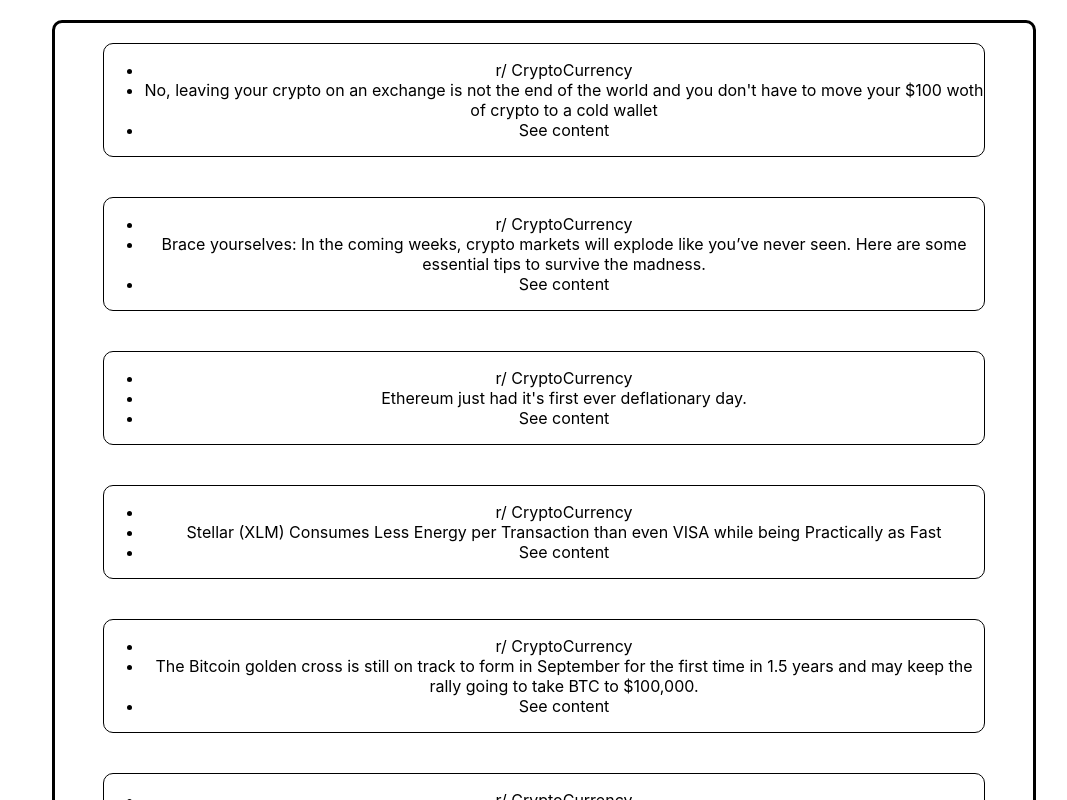
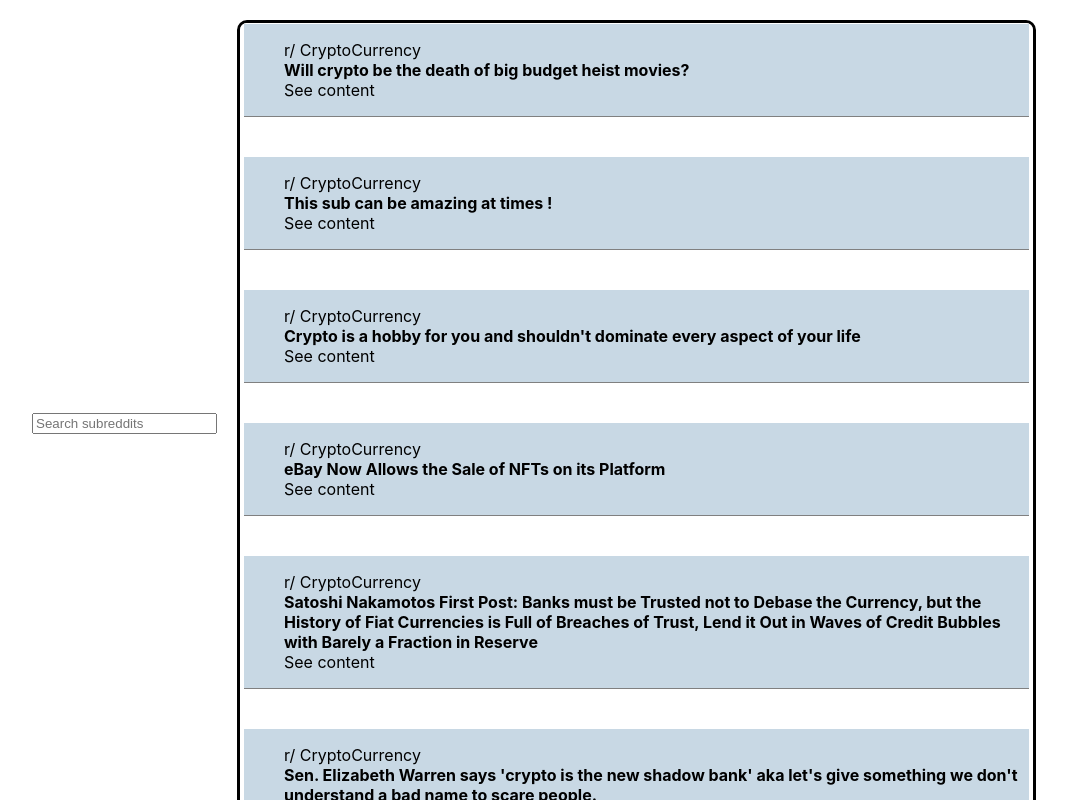
Before and after one commit to MawuliAgamah/nlp-sentiment-analysis, a React (Create React App) app in the folder app/: page / in a window 1280 px wide. Shown: the top 800 px of the page, without its empty margins (96-1163 px from the left). Built offline with nearby package versions, Linux system fonts and the light colour scheme.

Commit message:
Added some styling and working on a component to search for different subreddits

```diff
--- a/app/src/App.css
+++ b/app/src/App.css
@@ -19,21 +19,37 @@
   vertical-align: middle;
 
   height: 80%;
-  width: 90%;
+  width: 99%;
 
   margin-left: auto;
   margin-right: auto;
   margin-top: 20px;
   margin-bottom: 20px;
 
-  border: 1px solid;
-  border-radius: 10px;
+  /* border: 1px solid; */
+  /* border-radius: 10px;  */
+  border-bottom: 1px solid grey;
+  background-color: #c8d8e4;
+}
+
+/* Remove bullet points from list element */
+.post-container li {
+  list-style: none;
+  text-align: left;
+}
+
+.post-title {
+  font-weight: bold;
 }
 
 .all-posts-containter {
   display: flex;
   justify-content: center;
   align-items: center;
+
+  background-color: #ffffff;
+
+  height: 800px;
 
   margin-top: 20px;
   margin-bottom: 20px;
@@ -43,4 +59,6 @@
   border: 3px solid;
 
   border-radius: 10px;
+
+  overflow-y: scroll;
 }
--- a/app/src/App.js
+++ b/app/src/App.js
@@ -1,14 +1,15 @@
 
 import './App.css';
 import AllPosts from "./Components/displayAllPosts"
-
+import { Search } from './Components/SubredditSearch';
 
 function App() {
 
   return (
     <div className="App">
       <div className='main-section-container'>
-        <AllPosts numberOfPosts={30} />
+        <Search />
+        <AllPosts numberOfPosts={100} />
       </div>
     </div>
   );
--- a/app/src/Components/Posts.js
+++ b/app/src/Components/Posts.js
@@ -19,7 +19,7 @@
           <li>
             {'r/ ' + data.subreddit[props.index]}
           </li>
-          <li>
+          <li class='post-title'>
             {data.title[props.index]}
           </li>
           <li>
--- /dev/null
+++ b/app/src/Components/SubredditSearch.js
@@ -0,0 +1,19 @@
+import React from "react";
+import "../App.css"
+
+
+export const Search = () => {
+
+
+
+  return (
+    <input type="search" placeholder="Search subreddits ">
+
+    </input>
+
+  )
+
+
+
+
+}
--- a/app/src/Components/displayAllPosts.js
+++ b/app/src/Components/displayAllPosts.js
@@ -1,6 +1,7 @@
 import React from 'react';
 import "../App.css"
 import { Posts } from "../Components/Posts"
+import { Search } from '../Components/SubredditSearch';
 
 
 const AllPosts = props => {
@@ -15,6 +16,7 @@
     }
 
     return (
+
       <div>
         {posts}
       </div>
@@ -24,11 +26,12 @@
 
   }
 
-  return (
-    <div className='all-posts-containter'>
+  return ([
+
+    <div id='allPosts' className='all-posts-containter'>
       {renderPosts()}
     </div>
-  )
+  ])
 }
 
 export default AllPosts
```
